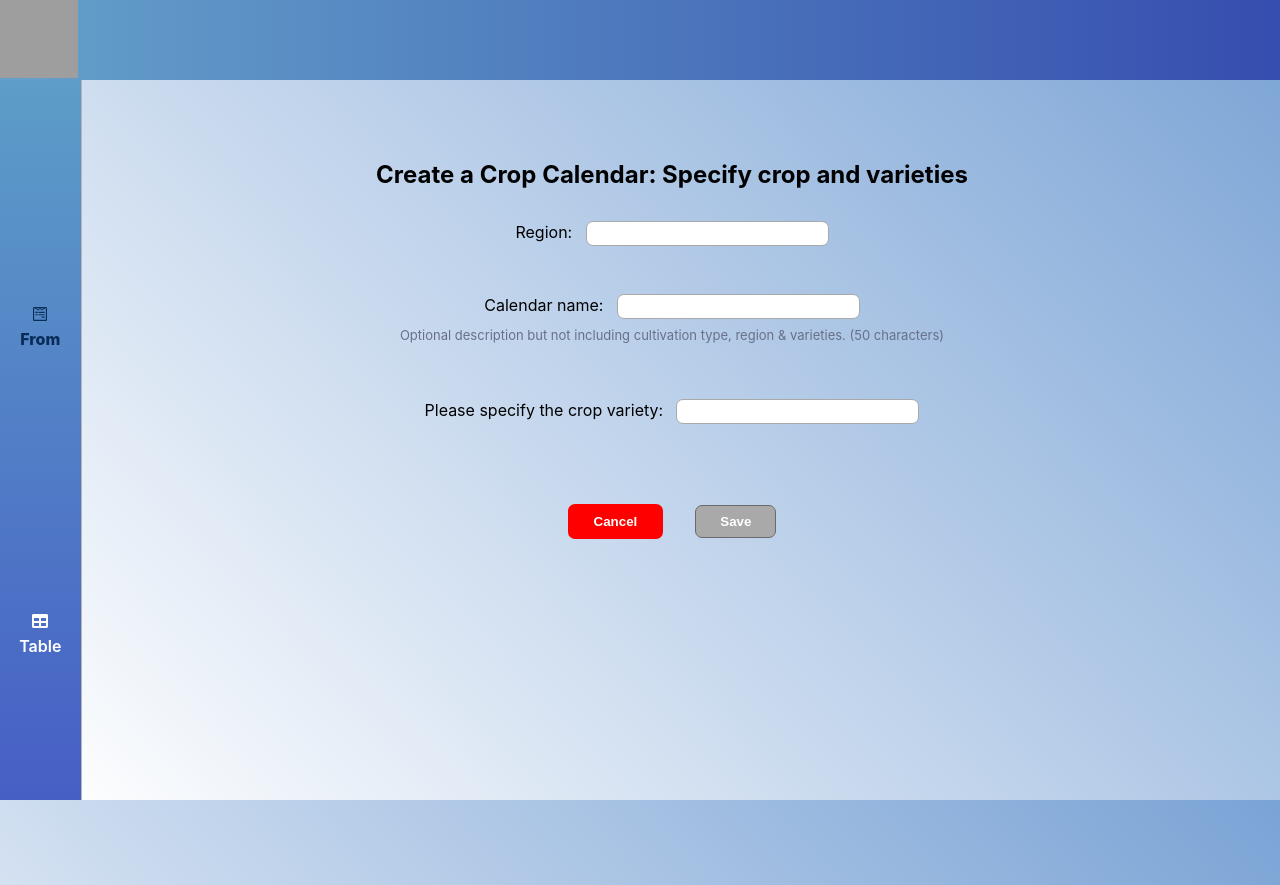
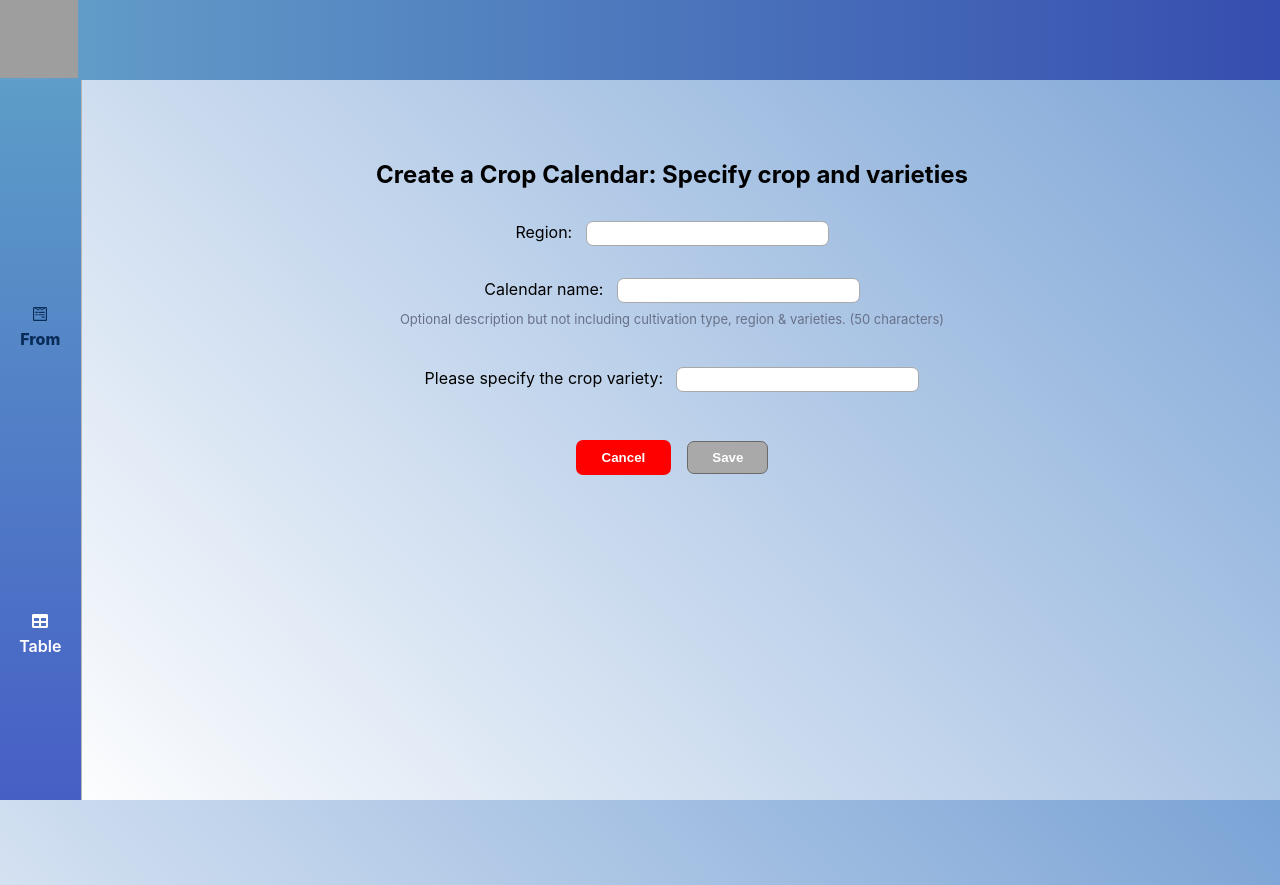
Before and after one commit to BoyanK95/yara2023, a React (Create React App) app in the folder React/ReactAssignment/yara-react-assignment-v2-custom-hooks/: page /form in a window 1280 px wide. Built offline with nearby package versions, Linux system fonts and the light colour scheme; grey boxes are pictures that could not be loaded.

Commit message:
Final touches on Form, and Summary components

```diff
--- a/React/ReactAssignment/yara-react-assignment-v2-custom-hooks/src/components/FormComponent/Form.module.css
+++ b/React/ReactAssignment/yara-react-assignment-v2-custom-hooks/src/components/FormComponent/Form.module.css
@@ -1,5 +1,6 @@
 .form{
     padding: 2rem;
+    text-align: center;
 }
 
 .form h2 {
@@ -9,7 +10,7 @@
 }
 
 .container {
-    margin-bottom: 3rem;
+    margin-bottom: 2rem;
     /* padding: 0.3rem; */
 }
 
@@ -21,11 +22,11 @@ input {
 }
 
 .btnContainer {
-    padding: 1rem;
+    padding: 0rem;
 }
 
 .btnContainer button {
-    margin: 1rem;
+    /* margin: 1rem; */
     padding: 0.5rem 1.5rem;
 }
 
--- a/React/ReactAssignment/yara-react-assignment-v2-custom-hooks/src/components/Summary/Summary.js
+++ b/React/ReactAssignment/yara-react-assignment-v2-custom-hooks/src/components/Summary/Summary.js
@@ -5,7 +5,7 @@ const SummaryComponent = (props) => {
     return (
         <details open className={classes.details}>
             <summary>
-                <h4>Summary</h4>
+                <h3>Summary</h3>
             </summary>
             <ul>
                 {props.inputs?.map((input)=> <li key={Math.random()}>{input}</li>)}
--- a/React/ReactAssignment/yara-react-assignment-v2-custom-hooks/src/components/Summary/Summary.module.css
+++ b/React/ReactAssignment/yara-react-assignment-v2-custom-hooks/src/components/Summary/Summary.module.css
@@ -0,0 +1,15 @@
+.details {
+    border: 2px dotted darkblue;
+    width: 90%;
+}
+
+.details h3 {
+    padding: 1rem;
+}
+
+.details li {
+    list-style: none;
+    font-weight: 600;
+    color: rgb(34, 34, 119);
+    padding: 0.2rem;
+}
--- a/React/ReactAssignment/yara-react-assignment-v2-custom-hooks/src/pages/FormPage/FormPage.js
+++ b/React/ReactAssignment/yara-react-assignment-v2-custom-hooks/src/pages/FormPage/FormPage.js
@@ -1,9 +1,10 @@
 import Form from '../../components/FormComponent/Form';
+import classes from './FormPage.module.css'
 
 const FormPage = () => {
 
     return (
-        <div>
+        <div className={classes.container}>
             <h2>Create a Crop Calendar: Specify crop and varieties</h2>
             <Form firstLabel='Region:' secondLabel='Calendar name:' thirdLabel='Please specify the crop variety:'/>
         </div>
--- /dev/null
+++ b/React/ReactAssignment/yara-react-assignment-v2-custom-hooks/src/pages/FormPage/FormPage.module.css
@@ -0,0 +1,4 @@
+.container {
+    text-align: center;
+    align-items: center;
+}
```
